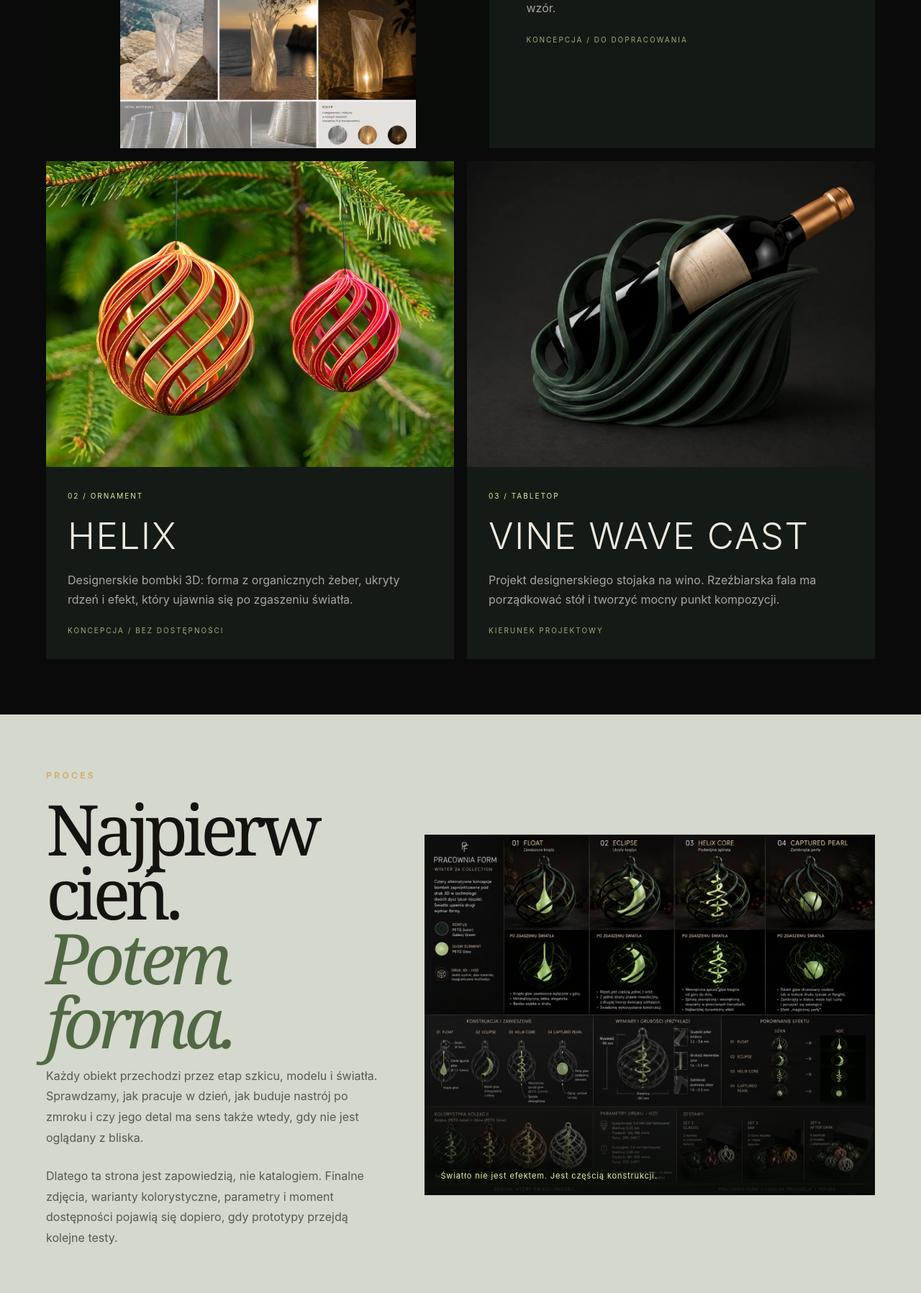
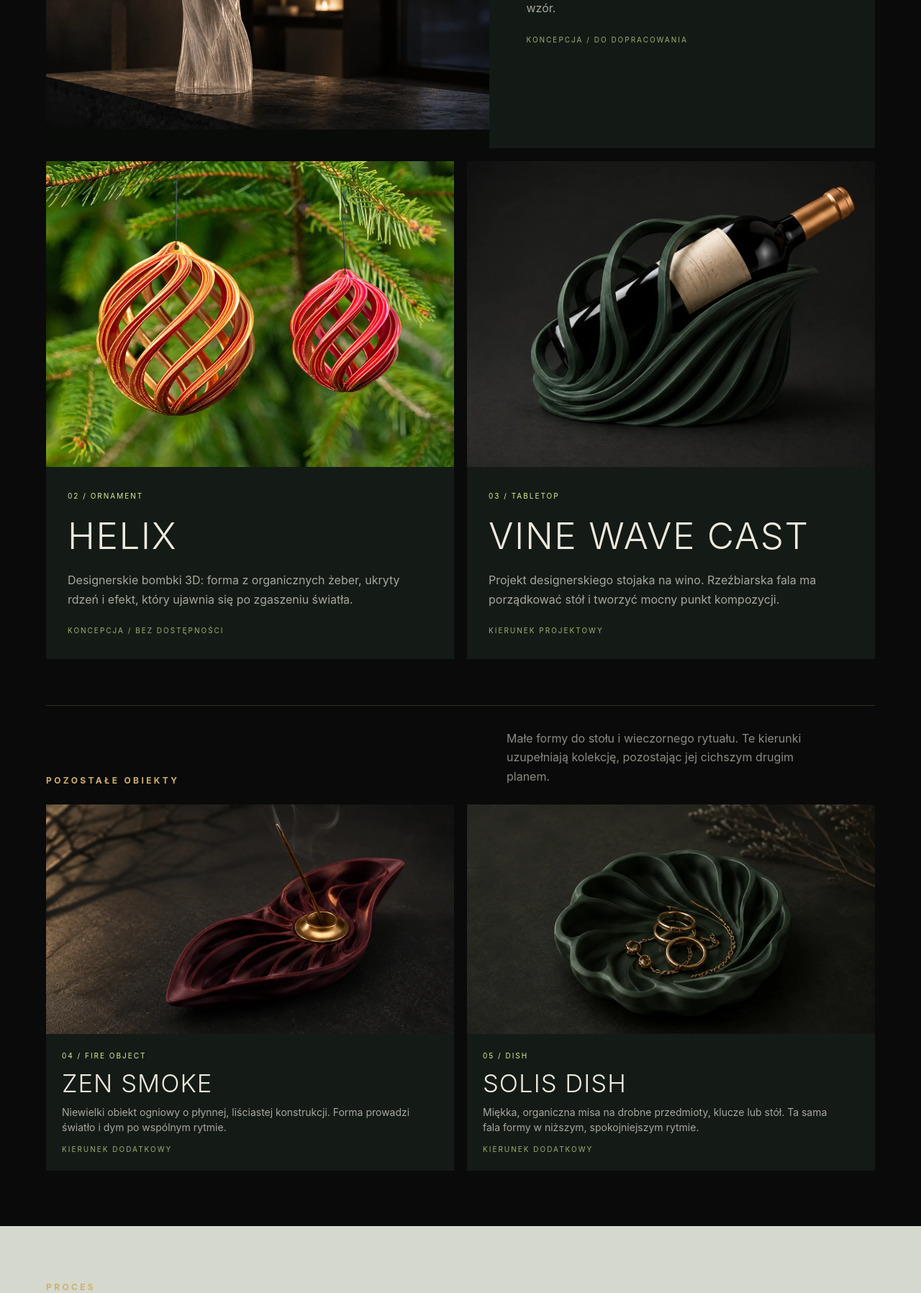
Before and after one commit to pracowniarachunkowosci-debug/form, a PHP site: page /winter-26.html in a window 1280 px wide. Shown: the part 3120-4917 px from the top of the page at 72% size. Run offline with PHP 8.4, Linux system fonts and the light colour scheme.

Commit message:
Expand Winter 26 with secondary objects and winter SOLIS

```diff
--- a/winter-26.css
+++ b/winter-26.css
@@ -229,6 +229,21 @@
   padding-left: .5em;
   color: rgba(238, 233, 222, .25);
   font-size: .42em;
+}
+
+.manifest-mark .manifest-word {
+  display: block;
+  padding: 0;
+  color: var(--winter-lime);
+  font-family: var(--sans);
+  font-size: .22em;
+  letter-spacing: .16em;
+  line-height: 1;
+}
+
+.manifest-mark .manifest-number {
+  display: block;
+  padding-left: .28em;
 }
 
 .manifest-copy {
@@ -478,6 +493,61 @@
   object-fit: contain;
 }
 
+.secondary-objects-head {
+  display: grid;
+  grid-template-columns: 1fr 1fr;
+  gap: 32px 10vw;
+  align-items: end;
+  margin-top: 64px;
+  padding-top: 32px;
+  border-top: 1px solid rgba(217, 239, 154, .18);
+}
+
+.secondary-objects-head .eyebrow {
+  margin: 0;
+}
+
+.secondary-objects-head > p:last-child {
+  max-width: 440px;
+  margin: 0;
+  color: rgba(238, 233, 222, .58);
+  line-height: 1.65;
+}
+
+.secondary-grid {
+  display: grid;
+  grid-template-columns: repeat(2, 1fr);
+  gap: 18px;
+  margin-top: 26px;
+}
+
+.secondary-card {
+  min-width: 0;
+}
+
+.secondary-card .object-copy {
+  padding: 18px 22px 22px;
+}
+
+.secondary-card .object-copy h3 {
+  margin-top: 10px;
+  font-size: clamp(26px, 2.7vw, 40px);
+}
+
+.secondary-card .object-copy p {
+  margin-top: 9px;
+  font-size: 14px;
+  line-height: 1.5;
+}
+
+.secondary-card .object-image {
+  aspect-ratio: 16 / 9;
+}
+
+.secondary-card .object-status {
+  margin-top: 14px;
+}
+
 .winter-process {
   padding: clamp(64px, 6vw, 96px) 0;
   background: #d5d8cd;
@@ -706,6 +776,15 @@
     margin-top: 24px;
   }
 
+  .secondary-objects-head {
+    display: block;
+    margin-top: 48px;
+  }
+
+  .secondary-objects-head > p:last-child {
+    margin-top: 18px;
+  }
+
   .object-grid {
     margin-top: 32px;
   }
@@ -718,6 +797,11 @@
 
   .object-card-wide .object-image {
     aspect-ratio: 1122 / 1402;
+  }
+
+  .secondary-grid {
+    grid-template-columns: 1fr;
+    gap: 14px;
   }
 
   .object-card-wide .object-copy,
--- a/winter-26.html
+++ b/winter-26.html
@@ -96,6 +96,26 @@
               "description": "Kierunek dla rzeźbiarskiego stojaka na wino.",
               "url": "https://pracowniaform.com/winter-26.html#vine"
             }
+          },
+          {
+            "@type": "ListItem",
+            "position": 4,
+            "item": {
+              "@type": "CreativeWork",
+              "name": "ZEN SMOKE",
+              "description": "Koncepcja niewielkiego obiektu ogniowego z organicznym rytmem.",
+              "url": "https://pracowniaform.com/winter-26.html#zen-smoke"
+            }
+          },
+          {
+            "@type": "ListItem",
+            "position": 5,
+            "item": {
+              "@type": "CreativeWork",
+              "name": "SOLIS DISH",
+              "description": "Organiczna misa o miękkim, falującym brzegu.",
+              "url": "https://pracowniaform.com/winter-26.html#solis-dish"
+            }
           }
         ]
       },
@@ -150,7 +170,7 @@
       <span class="brand-mark">PF</span>
       <span class="brand-text">
         <strong>Pracownia Form</strong>
-        <small>Winter 26</small>
+        <small>WINTER 26</small>
       </span>
     </a>
 
@@ -173,7 +193,7 @@
     <section class="winter-hero" aria-labelledby="winter-title">
       <div class="winter-hero-grid winter-shell">
         <div class="winter-hero-copy reveal">
-          <p class="winter-kicker"><span>01</span> Winter 26 / kolekcja w przygotowaniu</p>
+          <p class="winter-kicker"><span>01</span> WINTER 26 / kolekcja w przygotowaniu</p>
           <h1 id="winter-title">Światło,<br /><em>które przyjmuje</em><br />formę.</h1>
           <p class="winter-hero-lead">
             Pierwsza zapowiedź sezonowej kolekcji Pracowni Form. Rzeźbiarskie obiekty,
@@ -199,9 +219,9 @@
     </section>
 
     <section class="winter-manifest winter-shell" id="manifest" aria-labelledby="manifest-title">
-      <div class="manifest-mark reveal" aria-hidden="true">W<br /><span>26</span></div>
+      <div class="manifest-mark reveal" aria-hidden="true"><span class="manifest-word">WINTER</span><span class="manifest-number">26</span></div>
       <div class="manifest-copy reveal">
-        <p class="eyebrow">Manifest Winter 26</p>
+        <p class="eyebrow">Manifest WINTER 26</p>
         <h2 id="manifest-title">Nie dekoracja.<br /><em>Obiekt.</em></h2>
         <p class="manifest-lead">
           Winter 26 zaczyna się od pytania, co dzieje się z formą, kiedy światło nie jest
@@ -256,7 +276,7 @@
     <section class="winter-objects winter-shell" id="obiekty" aria-labelledby="objects-title">
       <div class="objects-intro reveal">
         <p class="eyebrow">Obiekty w przygotowaniu</p>
-        <h2 id="objects-title">Cztery idee.<br /><em>Jeden język.</em></h2>
+        <h2 id="objects-title">Jeden język.<br /><em>Wiele form.</em></h2>
         <p>
           Geometria, światło, organiczny rytm i mała seria — cztery idee łączą
           trzy pierwsze kierunki kolekcji: SOLIS, HELIX i VINE WAVE CAST.
@@ -265,7 +285,7 @@
 
       <div class="object-grid">
         <article class="object-card object-card-wide reveal" id="solis">
-          <div class="object-image"><img src="assets/winter-26-solis.png" alt="Plansza koncepcyjna skręconego wazonu SOLIS w świetle" width="1122" height="1402" loading="lazy" /></div>
+          <div class="object-image"><img src="assets/winter-26-solis-winter.webp" alt="Skręcony wazon SOLIS w spokojnym zimowym wnętrzu" width="1200" height="900" loading="lazy" /></div>
           <div class="object-copy">
             <span class="object-index">01 / vase</span>
             <h3>SOLIS</h3>
@@ -294,6 +314,33 @@
           </div>
         </article>
 
+      </div>
+
+      <div class="secondary-objects-head reveal">
+        <p class="eyebrow">Pozostałe obiekty</p>
+        <p>Małe formy do stołu i wieczornego rytuału. Te kierunki uzupełniają kolekcję, pozostając jej cichszym drugim planem.</p>
+      </div>
+
+      <div class="secondary-grid">
+        <article class="object-card object-card-dark secondary-card reveal" id="zen-smoke">
+          <div class="object-image"><img src="assets/winter-26-zen-smoke.webp" alt="ZEN SMOKE, organiczny obiekt ogniowy w kolorze burgundowym" width="1200" height="900" loading="lazy" /></div>
+          <div class="object-copy">
+            <span class="object-index">04 / fire object</span>
+            <h3>ZEN SMOKE</h3>
+            <p>Niewielki obiekt ogniowy o płynnej, liściastej konstrukcji. Forma prowadzi światło i dym po wspólnym rytmie.</p>
+            <span class="object-status">Kierunek dodatkowy</span>
+          </div>
+        </article>
+
+        <article class="object-card object-card-dark secondary-card reveal" id="solis-dish">
+          <div class="object-image"><img src="assets/winter-26-solis-dish.webp" alt="SOLIS DISH, organiczna ciemnozielona misa o falującym brzegu" width="1200" height="900" loading="lazy" /></div>
+          <div class="object-copy">
+            <span class="object-index">05 / dish</span>
+            <h3>SOLIS DISH</h3>
+            <p>Miękka, organiczna misa na drobne przedmioty, klucze lub stół. Ta sama fala formy w niższym, spokojniejszym rytmie.</p>
+            <span class="object-status">Kierunek dodatkowy</span>
+          </div>
+        </article>
       </div>
     </section>
 
@@ -342,11 +389,11 @@
           <small>Projektowane w Polsce. Inspirowane światem.</small>
         </span>
       </a>
-      <p class="footer-note">Winter 26 - kolekcja form, światła i obiektów do wnętrz.</p>
+      <p class="footer-note">WINTER 26 - kolekcja form, światła i obiektów do wnętrz.</p>
     </div>
     <div class="footer-cols">
       <div>
-        <h4>Winter 26</h4>
+        <h4>WINTER 26</h4>
         <a href="#kierunek">Kierunek</a>
         <a href="#obiekty">Obiekty</a>
         <a href="#proces">Proces</a>
```
Also changed, not shown: assets/winter-26-solis-dish.webp (added), assets/winter-26-solis-winter.webp (added), assets/winter-26-solis.png (deleted), assets/winter-26-zen-smoke.webp (added).
